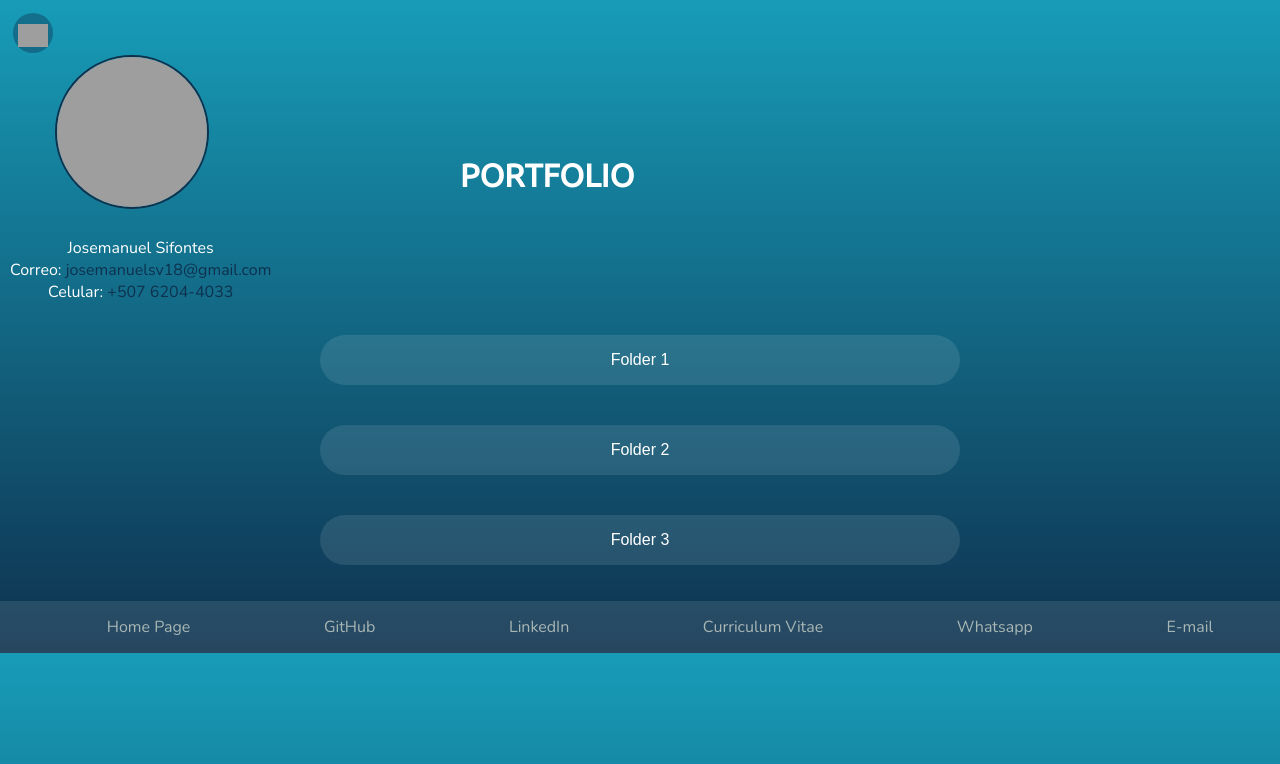
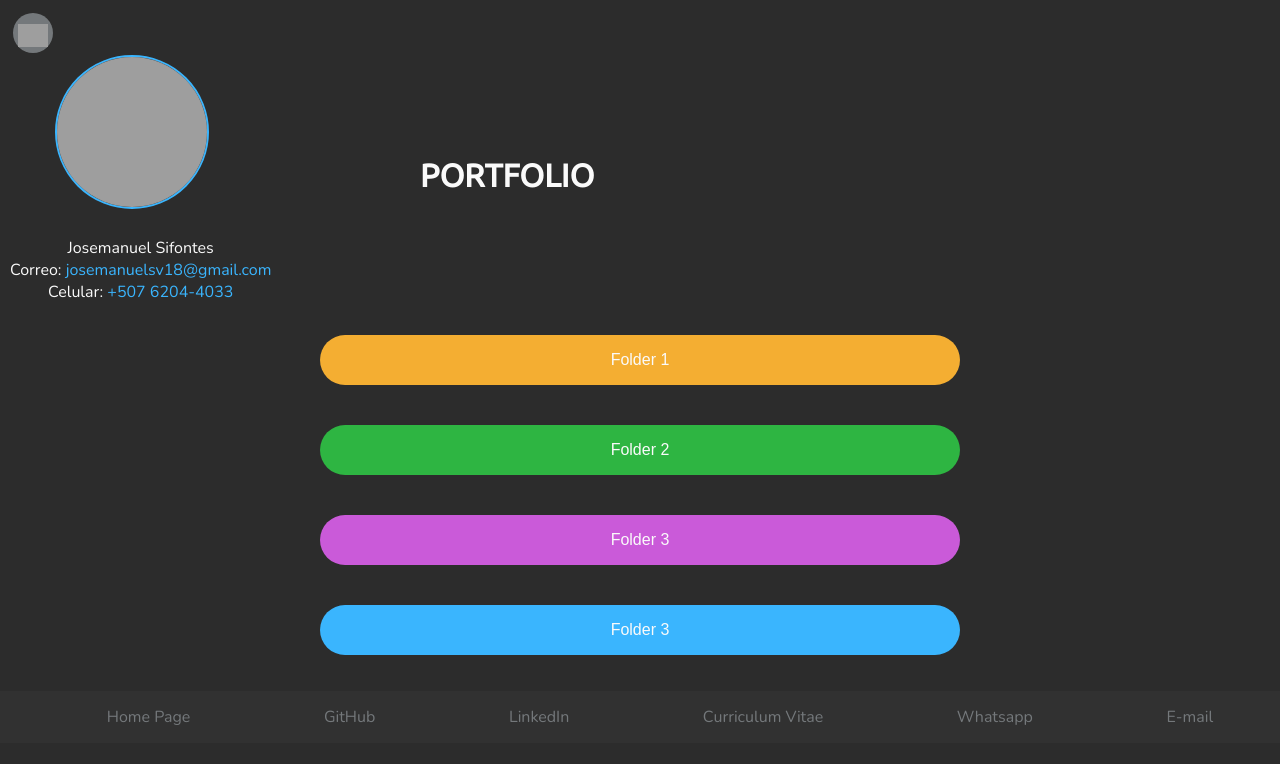
Before and after one commit to josemanuelsv18/josemanuelsv18, a plain HTML site: page portfolio.html in a window 1280 px wide. Drawn offline with nearby package versions, Linux system fonts and the light colour scheme; grey boxes are pictures that could not be loaded.

Commit message:
se cambiaron los colores de la pagina, esperando para hacer merge a master

```diff
--- a/portfolio.html
+++ b/portfolio.html
@@ -11,7 +11,7 @@
 <body>
     <header class="header">
         <div class="header__homeButton">
-        <a href="#"><img src="https://imgur.com/Gn10YkQ.png" alt="Home Button"></a>
+        <a href="https://josemanuelsv18.github.io"><img src="https://imgur.com/Gn10YkQ.png" alt="Home Button"></a>
         </div>
         <div class="header__profile">
             <img src=https://imgur.com/Was8hQH.png" alt="profile picture">
@@ -19,15 +19,15 @@
         <div class="header__info">
             <ul>
                 <li>Josemanuel Sifontes</li>
-                <li>Correo: <a href="#">josemanuelsv18@gmail.com</a></li>
-                <li>Celular: <a href="https://wa.me/50761481750">+507 6204-4033</a></li>
+                <li>Correo: <a href="https://mail.google.com/mail/u/0/#inbox?compose=CllgCJvqKcrLCGxcZMgsRDpdGzJShwchxfkPnksGspMDSfpkCpxLFvlWdGnmLNpXrxbWDtQfStg" target="blank">josemanuelsv18@gmail.com</a></li>
+                <li>Celular: <a href="https://wa.me/50761481750" target="blank">+507 6204-4033</a></li>
             </ul>
         </div>
         <h1>PORTFOLIO</h1>
     </header>
     <section class="main">
         <div class="main__folder">
-            <button class="main__folder--button">Folder 1</button>
+            <button class="main__folder--button-1">Folder 1</button>
             <ul class="main__folder--list">
                 <li class="folder--list__element"><a href="#">Trabajo 1</a></li>
                 <li class="folder--list__element"><a href="#">Trabajo 2</a></li>
@@ -37,7 +37,7 @@
             </ul>
         </div>
         <div class="main__folder">
-            <button class="main__folder--button">Folder 2</button>
+            <button class="main__folder--button-2">Folder 2</button>
             <ul class="main__folder--list">
                 <li class="folder--list__element"><a href="#">Trabajo 1</a></li>
                 <li class="folder--list__element"><a href="#">Trabajo 2</a></li>
@@ -47,7 +47,17 @@
             </ul>
         </div>
         <div class="main__folder">
-            <button class="main__folder--button">Folder 3</button>
+            <button class="main__folder--button-3">Folder 3</button>
+            <ul class="main__folder--list">
+                <li class="folder--list__element"><a href="#">Trabajo 1</a></li>
+                <li class="folder--list__element"><a href="#">Trabajo 2</a></li>
+                <li class="folder--list__element"><a href="#">Trabajo 3</a></li>
+                <li class="folder--list__element"><a href="#">Trabajo 4</a></li>
+                <li class="folder--list__element"><a href="#">Trabajo 5</a></li>
+            </ul>
+        </div>
+        <div class="main__folder">
+            <button class="main__folder--button-4">Folder 3</button>
             <ul class="main__folder--list">
                 <li class="folder--list__element"><a href="#">Trabajo 1</a></li>
                 <li class="folder--list__element"><a href="#">Trabajo 2</a></li>
@@ -59,7 +69,7 @@
     </section>
     <footer class="footer">
         <ul class="footer__list">
-            <li class="footer__list--element"><a href="https://josemanuelsv18.github.io/" target="blank">Home Page</a></li>
+            <li class="footer__list--element"><a href="https://josemanuelsv18.github.io/">Home Page</a></li>
             <li class="footer__list--element"><a href="https://github.com/josemanuelsv18" target="blank">GitHub</a></li>
             <li class="footer__list--element"><a href="https://www.linkedin.com/in/josemanuel-sifontes-4b0870183/" target="blank">LinkedIn</a></li>
             <li class="footer__list--element"><a href="#">Curriculum Vitae</a></li>
--- a/styles/portfolio.scss
+++ b/styles/portfolio.scss
@@ -1,18 +1,21 @@
 //Color palette
-$prussianBlue: #0E314E;
-$tropicalRainForest: #2E7863;
-$blueGreen: #179CB8;
-$ashGray: #A8B6B4;
-$white: #FFFFFF;
+$jet: #2C2C2C;
+$lightJet: #313131;
+$sonicSilver: #74787B;
+$honeyYellow: #FFB633;
+$blueJeans: #3AB5FE;
+$mediumOrchid: #D35DE3;
+$malachite: #2FD848;
+$cultured: #FAFAFA;
+$transparent: rgba(255, 255, 255, 0.1);
 $nunito: 'Nunito', sans-serif;
 $roboto: 'Roboto', sans-serif;
 $ubuntu: 'Ubuntu', sans-serif;
-$transparent: rgba(255, 255, 255, 0.1);
 
 body{
-    background: linear-gradient($blueGreen, $prussianBlue);
-    //background: $prussianBlue;
-    color: white;
+    //background: linear-gradient($sonicSilver, $jet);
+    background: $jet;
+    color: $cultured;
     font-family: $nunito;
     margin: 0;
 }
@@ -20,7 +23,7 @@ ul{
     list-style: none;
         a{
             text-decoration: none;
-            color: $ashGray;
+            color: $lightJet;
         }
 }
 .header{
@@ -32,7 +35,7 @@ ul{
     .header__homeButton{
         height: 40px;
         width: 40px;
-        background-color: rgba($color: #0E314E, $alpha: 0.4);
+        background-color: $sonicSilver;
         display: flex;
         justify-content: center;
         align-items: flex-end;
@@ -43,7 +46,7 @@ ul{
         justify-self: center;
         align-self: center;
         a{
-            color: $ashGray;
+            color: $lightJet;
             text-decoration: none;
         }
         img{
@@ -61,7 +64,10 @@ ul{
             margin: 0;
             text-align: center;
             a{
-                color: $prussianBlue;
+                color: $blueJeans;
+            }
+            a:hover{
+                text-decoration: underline;
             }
         }
     }
@@ -71,7 +77,7 @@ ul{
         grid-column: 4;
         justify-self: flex-start;
         align-self: flex-end;
-        margin-left: 18%;
+        margin-left: 14%;
     }
     .header__profile{
         padding-bottom: 0px;
@@ -82,8 +88,9 @@ ul{
         img{
             width: 150px;
             height: 150px;
-            border: solid 2px $prussianBlue;
+            border: solid 2px $blueJeans;
             border-radius: 50%;
+            background-color: $transparent;
         }
     }
 }
@@ -97,8 +104,7 @@ ul{
         //align-content: center;
         flex-direction: column;
         button{
-            background-color: $transparent;
-            color: $white;
+            color: $cultured;
             margin: 20px 0px;
             border-radius: 25px;
             border: none;
@@ -114,36 +120,54 @@ ul{
             }
         }
     }
+    .main__folder--button-1{
+        background-color: rgba($color: $honeyYellow, $alpha: 0.95);
+    }
+    .main__folder--button-2{
+        background-color: rgba($color: $malachite, $alpha: 0.80);
+    }
+    .main__folder--button-3{
+        background-color: rgba($color: $mediumOrchid, $alpha: 0.95);
+    }
+    .main__folder--button-4{
+        background-color: $blueJeans;
+    }
     .main__folder:hover{
         ul{
             display: flex;
             align-items: center;
             flex-direction: column;
             border-radius: 25px;
-            background-color: $transparent;
+            background-color: $lightJet;
             padding: 10px 0px;
             li{
-                background-color: rgba($color: #0E314E, $alpha: 0.3);
-                border: solid 1px $ashGray;
+                background-color: $transparent;
+                border: solid 1px $lightJet;
                 display: inline-block;
                 margin: 4px;
                 padding: 2px 25px;
                 border-radius: 25px;
                 a{
-                    color: $white;
+                    color: $cultured;
                 }
             }
         }
     }
 }
 .footer{
-    background-color: $transparent;
+    background-color: $lightJet;
     .footer__list{
         margin-bottom: 0px;
         display: flex;
         justify-content: space-around;
         .footer__list--element{
             padding: 15px 0px;
+            a{
+                color: $sonicSilver;
+            }
+            a:hover{
+                text-decoration: underline;
+            }
         }
     }
 }
```
Also changed, not shown: styles/portfolio.css, 1 other file.
